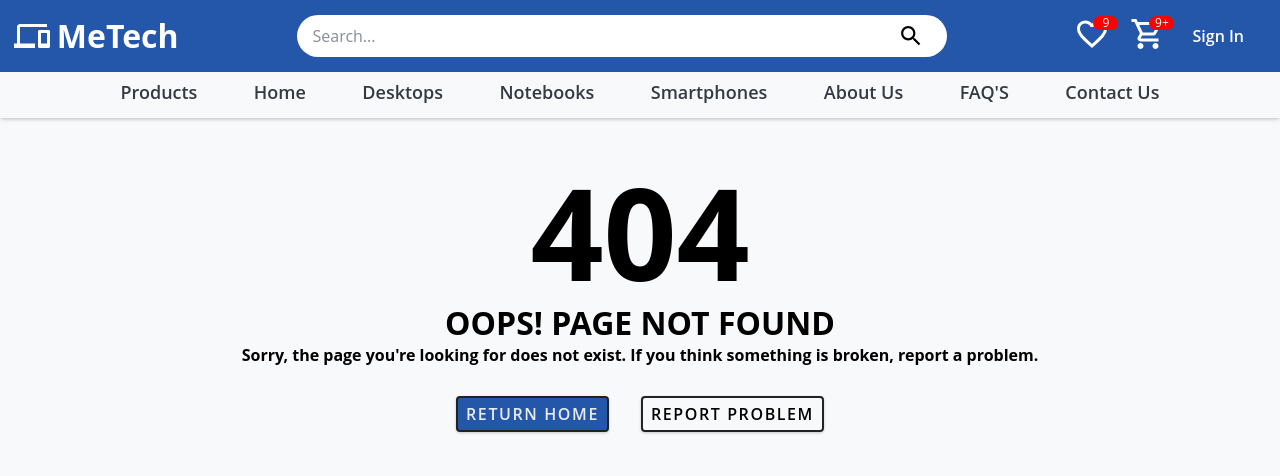
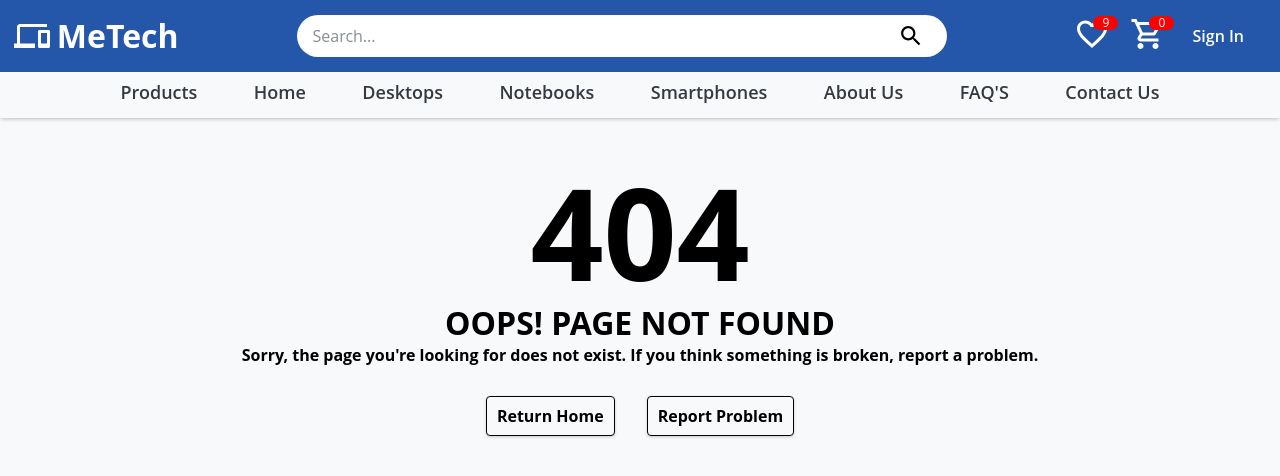
Before and after one commit to almazankaze/techWeb, a React (Create React App) app in the folder ecommerce-app/: page /notfound in a window 1280 px wide. Shown: the top 476 px of the page. Built offline with nearby package versions, Linux system fonts and the light colour scheme; no server answers.

Commit message:
added button component and can add items to cart

```diff
--- a/ecommerce-app/src/App.css
+++ b/ecommerce-app/src/App.css
@@ -25,44 +25,10 @@ body {
   margin: auto;
 }
 
-.btn {
-  text-transform: uppercase;
-  background: transparent;
-  color: var(--black);
-  padding: 0.625em;
-  margin: 1rem;
-  letter-spacing: 0.1rem;
-  display: inline-block;
-  transition: all 0.3s linear;
-  font-size: 1rem;
-  border: 2px solid #222;
-  cursor: pointer;
-  box-shadow: 0 1px 3px rgba(0, 0, 0, 0.2);
-  border-radius: 0.25rem;
-}
-
-.btn:hover {
-  color: #fff;
-  background: var(--black);
-}
-
-.link-btn {
-  text-decoration: none;
-  font-weight: 600;
-  padding: 0.438rem 0.5rem;
-}
-
 .align-items {
   display: flex;
   justify-content: space-between;
   align-items: center;
-}
-
-.full-btn {
-  width: 100%;
-  text-align: center;
-  font-weight: 700;
-  margin: 1rem 0;
 }
 
 .overflow-text {
@@ -82,11 +48,3 @@ body {
 .mb-small {
   margin-bottom: 0.5rem;
 }
-
-@media (max-width: 900px) {
-  .btn {
-    min-width: 80px;
-    font-size: 0.875rem;
-    padding: 0.5em 0;
-  }
-}
--- /dev/null
+++ b/ecommerce-app/src/components/button/Button.jsx
@@ -0,0 +1,19 @@
+import { BaseButton, CartButton } from "./button.style";
+
+export const BUTTON_TYPE_CLASSES = {
+  base: "base",
+  cart: "cart-btn",
+};
+
+const getButton = (buttonType = BUTTON_TYPE_CLASSES.base) =>
+  ({
+    [BUTTON_TYPE_CLASSES.base]: BaseButton,
+    [BUTTON_TYPE_CLASSES.cart]: CartButton,
+  }[buttonType]);
+
+const Button = ({ children, buttonType, ...otherProps }) => {
+  const CustomButton = getButton(buttonType);
+  return <CustomButton {...otherProps}>{children}</CustomButton>;
+};
+
+export default Button;
--- /dev/null
+++ b/ecommerce-app/src/components/button/button.style.jsx
@@ -0,0 +1,40 @@
+import styled from "styled-components";
+
+export const BaseButton = styled.button`
+  background: transparent;
+  color: var(--black);
+  padding: 0.625em;
+  margin: 1rem;
+  display: inline-block;
+  transition: all 0.3s linear;
+  font-size: 1rem;
+  font-weight: 700;
+  border: 1px solid var(--black);
+  cursor: pointer;
+  box-shadow: 0 1px 3px rgba(0, 0, 0, 0.2);
+  border-radius: 0.25rem;
+  &:hover {
+    color: var(--white);
+    background: var(--black);
+  }
+
+  @media (max-width: 900px) {
+    min-width: 80px;
+    font-size: 0.875rem;
+    padding: 0.5em 0;
+  }
+`;
+
+export const CartButton = styled(BaseButton)`
+  background-color: #ffe000;
+  width: 100%;
+  text-align: center;
+  margin: 1rem 0;
+  border: 1px solid #ffe000;
+
+  &:hover {
+    background-color: #fff200;
+    color: var(--black);
+    border: 1px solid #ffe000;
+  }
+`;
--- a/ecommerce-app/src/components/navigation/Navigation.jsx
+++ b/ecommerce-app/src/components/navigation/Navigation.jsx
@@ -12,6 +12,8 @@ import {
   setIsMenuOpen,
   setIsSearchOpen,
 } from "../../store/navbar/navbar-actions";
+import { selectCartCount } from "../../store/cart/cart-selector";
+
 import SearchForm from "../search-form/SearchForm";
 import NavCategories from "./NavCategories";
 import DevicesIcon from "@mui/icons-material/Devices";
@@ -28,6 +30,7 @@ const Navigation = () => {
   const isMenuOpen = useSelector(selectIsMenuOpen);
   const isSearchOpen = useSelector(selectIsSearchOpen);
   const currentUser = useSelector(selectCurrentUser);
+  const cartCount = useSelector(selectCartCount);
 
   const navigate = useNavigate();
 
@@ -67,7 +70,10 @@ const Navigation = () => {
 
             <div className="icon-container" onClick={goToCartHandler}>
               <ShoppingCartOutlinedIcon className="navbar-icon" />
-              <span className="badge"> 9+ </span>
+              <span className="badge">
+                {" "}
+                {cartCount >= 9 ? "9+" : cartCount}{" "}
+              </span>
             </div>
             {currentUser ? (
               <div className="nav-profile-link nav-link" onClick={signOutUser}>
--- a/ecommerce-app/src/components/navigation/SideBar.jsx
+++ b/ecommerce-app/src/components/navigation/SideBar.jsx
@@ -18,6 +18,7 @@ import ArrowDropDownOutlinedIcon from "@mui/icons-material/ArrowDropDownOutlined
 import { selectIsMenuOpen } from "../../store/navbar/navbar-selector";
 import { setIsMenuOpen } from "../../store/navbar/navbar-actions";
 import { selectCurrentUser } from "../../store/user/user-selector";
+import { selectCartCount } from "../../store/cart/cart-selector";
 
 import "./sidebar.css";
 
@@ -28,6 +29,7 @@ const SideBar = () => {
   const [showComputers, setShowComputers] = useState(false);
   const isMenuOpen = useSelector(selectIsMenuOpen);
   const currentUser = useSelector(selectCurrentUser);
+  const cartCount = useSelector(selectCartCount);
 
   const toggleIsMenuOpen = () => dispatch(setIsMenuOpen(!isMenuOpen));
 
@@ -70,7 +72,9 @@ const SideBar = () => {
               <ShoppingCartOutlinedIcon className="sidebar-icon" /> Shopping
               Cart
             </Link>
-            <div className="side-badge">9+</div>
+            <div className="side-badge">
+              {cartCount >= 9 ? "9+" : cartCount}{" "}
+            </div>
           </div>
         </li>
         <li
--- a/ecommerce-app/src/components/product-card/ProductCard.jsx
+++ b/ecommerce-app/src/components/product-card/ProductCard.jsx
@@ -1,12 +1,22 @@
+import { useDispatch, useSelector } from "react-redux";
+
+import { selectCartItems } from "../../store/cart/cart-selector";
+import { addItemToCart } from "../../store/cart/cart-actions";
 import StarReview from "../star-review/StarReview";
 import FavoriteBorderIcon from "@mui/icons-material/FavoriteBorder";
 import VisibilityOutlinedIcon from "@mui/icons-material/VisibilityOutlined";
+import Button, { BUTTON_TYPE_CLASSES } from "../button/Button";
 
 import "./productcard.css";
 
 function ProductCard({ product }) {
   const { name, desc, dprice, oprice, percentOff, rating, inStock, img } =
     product;
+
+  const dispatch = useDispatch();
+  const cartItems = useSelector(selectCartItems);
+
+  const addProductToCart = () => dispatch(addItemToCart(cartItems, product));
 
   return (
     <div className="card">
@@ -41,9 +51,13 @@ function ProductCard({ product }) {
           <h3>${dprice ? dprice : oprice}</h3>
           {dprice ? <p className="original-price">${oprice}</p> : ""}
         </div>
-        <button className="btn full-btn" type="button">
+        <Button
+          type="button"
+          buttonType={BUTTON_TYPE_CLASSES.cart}
+          onClick={addProductToCart}
+        >
           Add to Cart
-        </button>
+        </Button>
       </div>
     </div>
   );
--- a/ecommerce-app/src/routes/errors/NotFound.jsx
+++ b/ecommerce-app/src/routes/errors/NotFound.jsx
@@ -1,8 +1,15 @@
-import { Link } from "react-router-dom";
+import { useNavigate } from "react-router-dom";
+import Button, { BUTTON_TYPE_CLASSES } from "../../components/button/Button";
 
 import "./error.css";
 
 function NotFound() {
+  const navigate = useNavigate();
+
+  const goToHomeHandler = () => {
+    navigate("/");
+  };
+
   return (
     <div className="error-container">
       <div className="error-text-container">
@@ -14,12 +21,12 @@ function NotFound() {
         </h4>
       </div>
       <div className="error-btns">
-        <Link to="/" className="btn link-btn go-home-btn">
+        <Button type="button" onClick={goToHomeHandler}>
           Return Home
-        </Link>
-        <Link to="/" className="btn link-btn report-btn">
+        </Button>
+        <Button type="button" onClick={goToHomeHandler}>
           Report Problem
-        </Link>
+        </Button>
       </div>
     </div>
   );
--- a/ecommerce-app/src/routes/errors/error.css
+++ b/ecommerce-app/src/routes/errors/error.css
@@ -26,21 +26,3 @@
 .error-btns {
   margin-top: 1rem;
 }
-
-.error-btns .go-home-btn {
-  color: var(--gray-200);
-  background-color: var(--main-color);
-}
-
-.error-btns .go-home-btn:hover {
-  color: var(--black);
-  background: transparent;
-}
-
-.error-btns .report-btn {
-  background: transparent;
-}
-
-.error-btns .report-btn:hover {
-  background-color: var(--main-color);
-}
```
